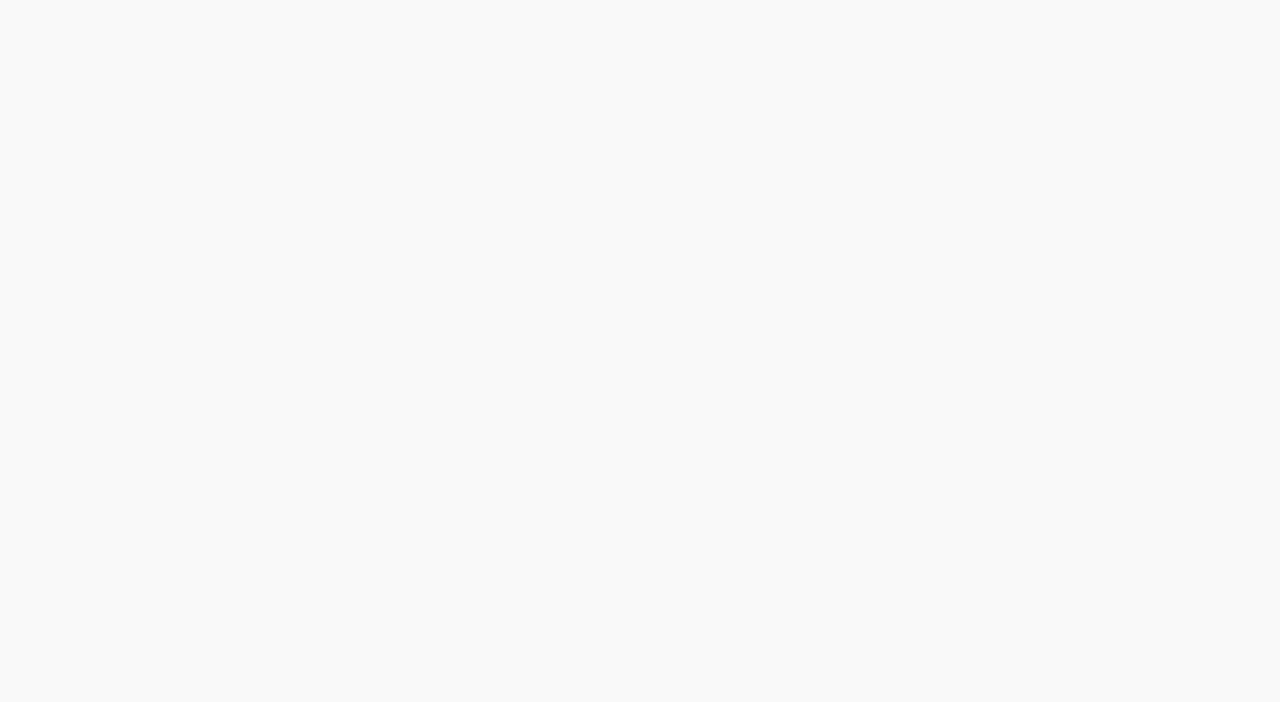
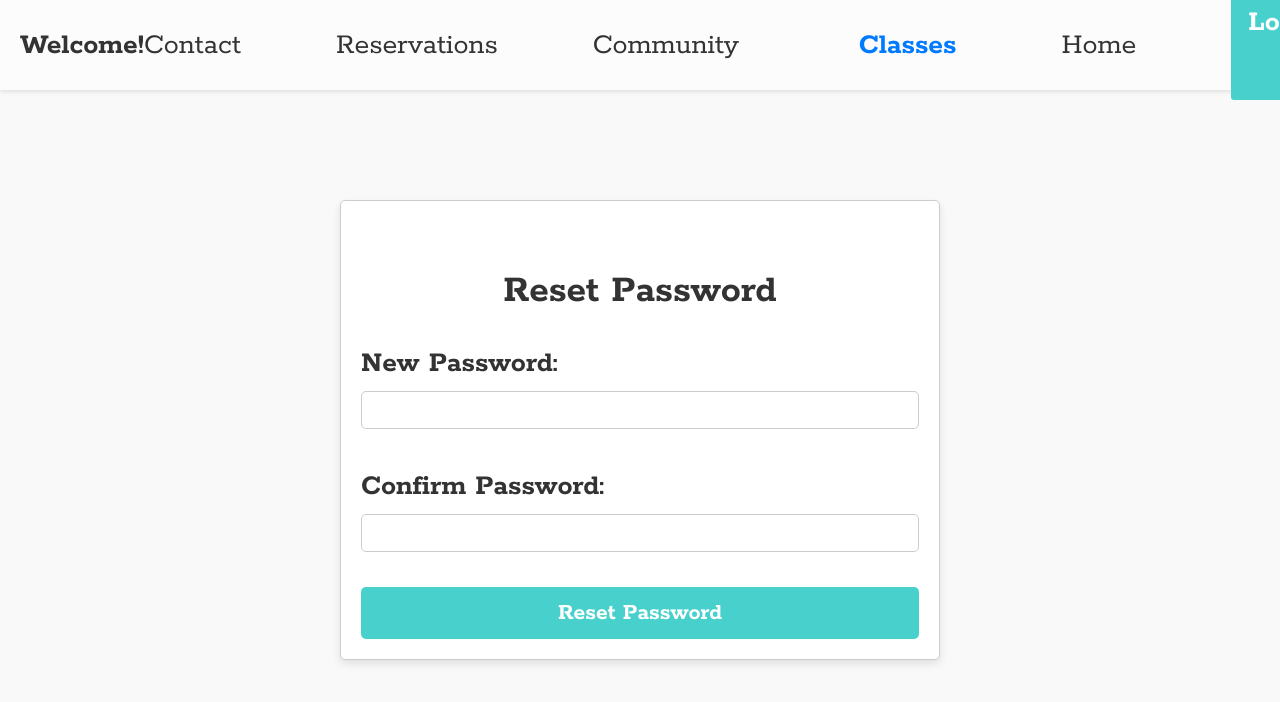
Before and after one commit to quokkaprruk/fitness-app, a React (Vite) app in the folder client/: page /reset-password/1 in a window 1280 px wide. Before the commit this address had no page. Shown: the top 702 px of the page. Built offline with nearby package versions, Linux system fonts and the light colour scheme.

Commit message:
Added re-routing for login/signup. Created reset password page that also redirects

```diff
--- a/client/src/App.jsx
+++ b/client/src/App.jsx
@@ -5,6 +5,7 @@ import MemberHome from "./pages/MemberHome";
 import TrainerHome from "./pages/TrainerHome";
 import AdminHome from "./pages/AdminHome";
 import Login from "./pages/Login";
+import ResetPasswordPage from "./pages/ResetPassword";
 import ClassList from "./pages/ClassListing";
 import Signup from "./pages/SignUp";
 import MembershipPage from "./pages/MembershipPage";
@@ -23,6 +24,7 @@ const App = () => {
         <Route path="/trainer" element={<TrainerHome />} /> {/* Trainer Home */}
         <Route path="/admin" element={<AdminHome />} /> {/* Admin Home */}
         <Route path="/login" element={<Login />} /> {/* Login Page */}
+        <Route path="/reset-password/:token" element={<ResetPasswordPage />} />
         <Route path="/classes" element={<ClassList />} /> {/* Class Listing */}
         <Route path="/signup" element={<Signup />} /> {/* Signup Page */}
         <Route path="/membership" element={<MembershipPage />} />{" "}
--- /dev/null
+++ b/client/src/pages/ResetPassword.jsx
@@ -0,0 +1,70 @@
+import { useState } from "react";
+import { useNavigate, useParams } from "react-router-dom";
+import axios from "axios";
+import "./styles/Login.css";
+import Navbar from "../components/Navbar.jsx";
+
+const ResetPasswordPage = () => {
+  const { token } = useParams();
+  const [newPassword, setNewPassword] = useState("");
+  const [confirmPassword, setConfirmPassword] = useState("");
+  const [message, setMessage] = useState("");
+  const navigate = useNavigate();
+
+  console.log("Token from URL:", token);
+
+  const handleResetPassword = async (e) => {
+    e.preventDefault();
+    setMessage("");
+
+    if (newPassword !== confirmPassword) {
+      setMessage("Passwords do not match.");
+      return;
+    }
+
+    try {
+      const response = await axios.post(
+        `${import.meta.env.VITE_REACT_APP_BACKEND_BASEURL}/api/users/reset-password/${token}`,
+        { newPassword }
+      );
+
+      setMessage("Password successfully reset. Redirecting to login...");
+      setTimeout(() => navigate("/login"), 3000);
+    } catch (error) {
+      setMessage(error.response?.data?.message || "Error resetting password.");
+    }
+  };
+
+  return (
+    <div className="container">
+      <Navbar isLoggedIn={false} />
+      <h2>Reset Password</h2>
+      <form onSubmit={handleResetPassword}>
+        <div className="inputGroup">
+          <label htmlFor="newPassword">New Password:</label>
+          <input
+            type="password"
+            id="newPassword"
+            value={newPassword}
+            onChange={(e) => setNewPassword(e.target.value)}
+            required
+          />
+        </div>
+        <div className="inputGroup">
+          <label htmlFor="confirmPassword">Confirm Password:</label>
+          <input
+            type="password"
+            id="confirmPassword"
+            value={confirmPassword}
+            onChange={(e) => setConfirmPassword(e.target.value)}
+            required
+          />
+        </div>
+        <button className="reset-btn" type="submit">Reset Password</button>
+      </form>
+      {message && <p className="message">{message}</p>}
+    </div>
+  );
+};
+
+export default ResetPasswordPage;
--- a/client/src/pages/SignUp.jsx
+++ b/client/src/pages/SignUp.jsx
@@ -2,6 +2,7 @@ import React, { useState } from "react";
 import axios from "axios";
 import "./styles/SignUp.css";
 import Navbar from "../components/Navbar.jsx";
+import { useNavigate } from "react-router-dom";
 
 const SignUpPage = () => {
   const [formData, setFormData] = useState({
@@ -11,6 +12,7 @@ const SignUpPage = () => {
   });
   const [message, setMessage] = useState("");
 
+  const navigate = useNavigate();
   const handleChange = (e) => {
     setFormData({ ...formData, [e.target.name]: e.target.value });
   };
@@ -22,7 +24,13 @@ const SignUpPage = () => {
         `${import.meta.env.VITE_REACT_APP_BACKEND_BASEURL}/api/users/signup`,
         formData
       )
-      .then((response) => setMessage("Sign-up successful!"))
+      .then((response) => {
+        setMessage("Sign-up successful! Redirecting to login page.")
+        setTimeout(() => {
+          navigate("/login");
+        }, 1500);
+
+      })
       .catch((error) => setMessage("Sign-up failed: " + error.message));
   };
 
```
